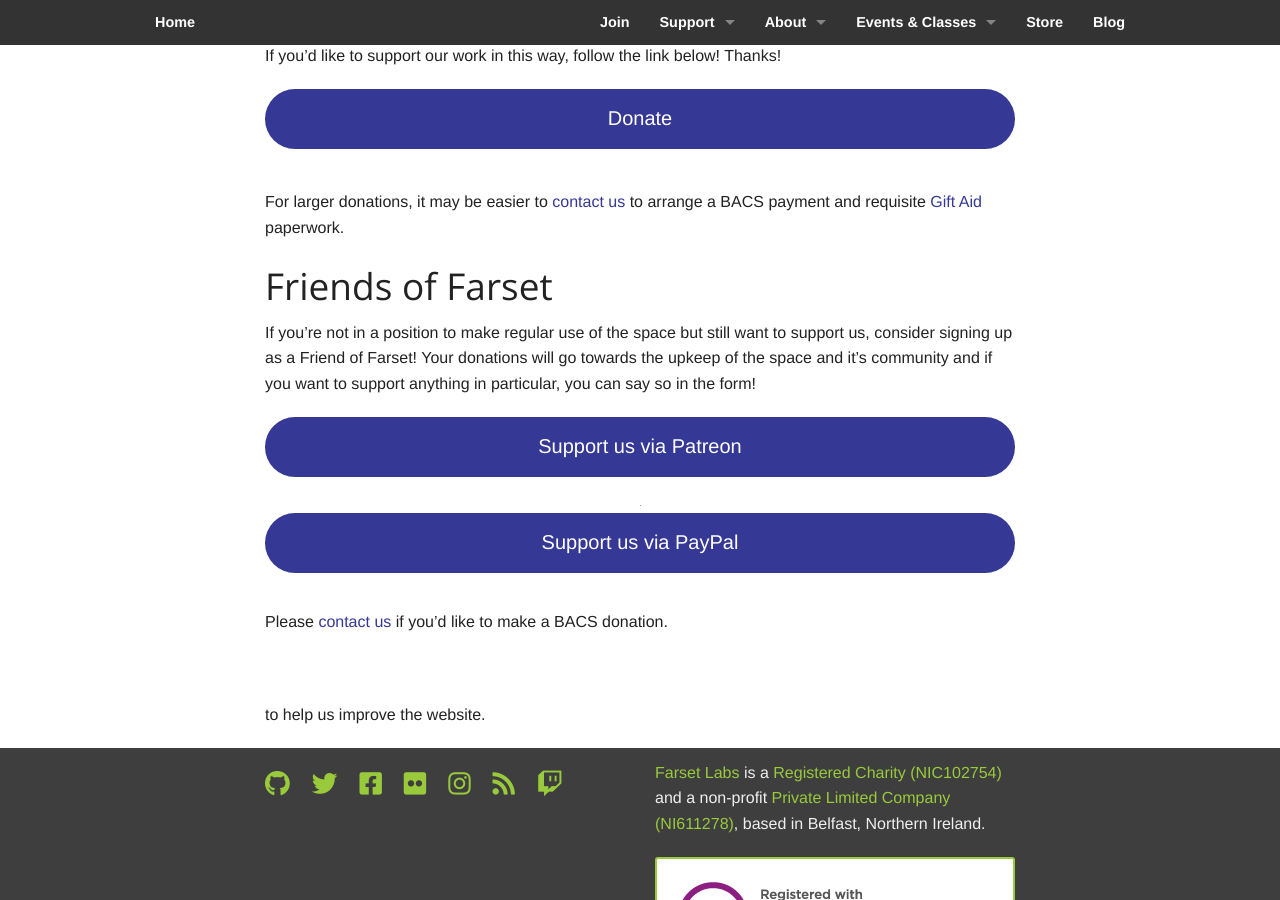
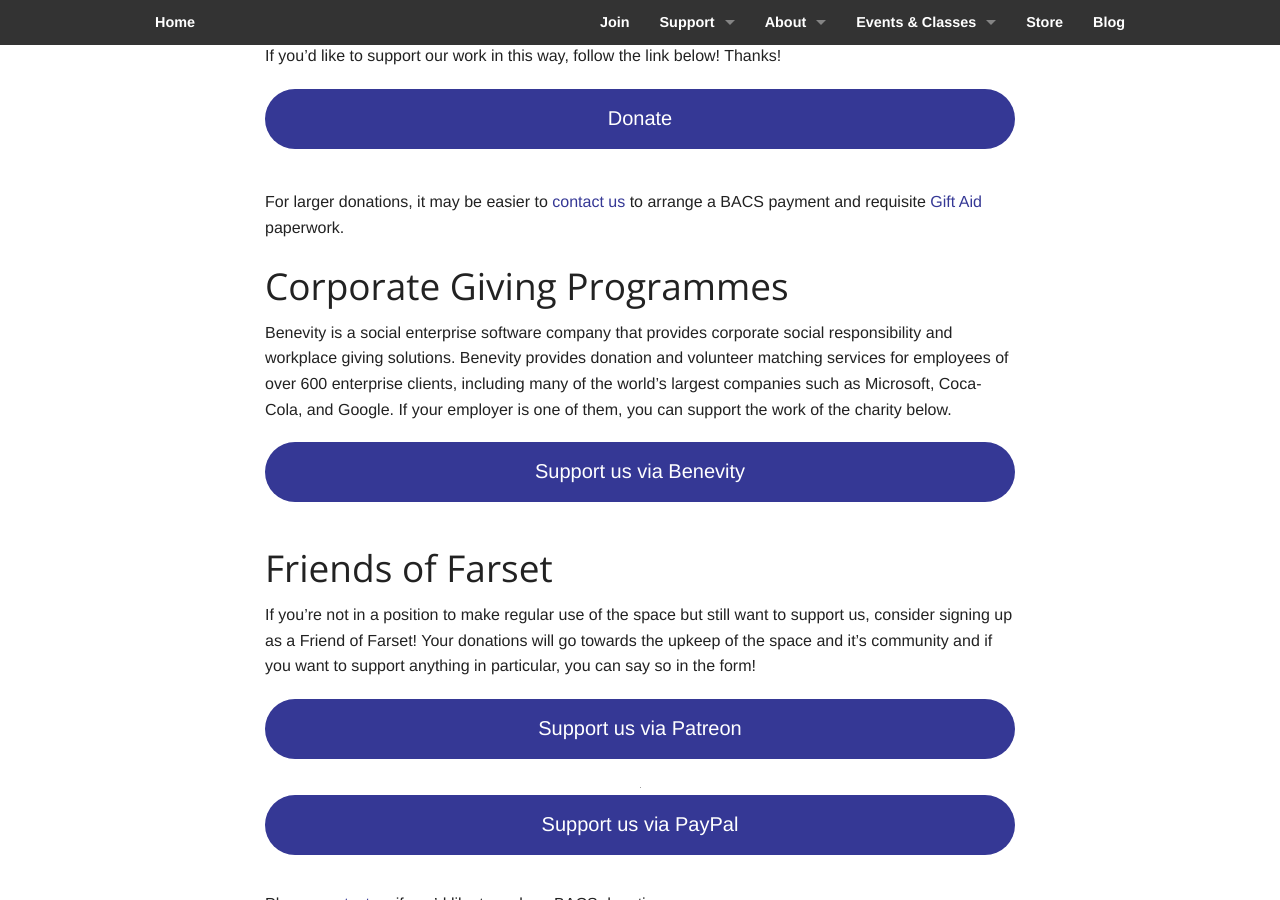
Before and after one commit to FarsetLabs/farsetlabs.github.io, a Jekyll site: the page built from support/index.md, in a window 1280 px wide and 900 px high, scrolled down 333 px. Built offline with Jekyll 4.4.1, drawn with Linux system fonts in a browser that asks for light colours; nearby versions of some CDN libraries.

Commit message:
Update Support Page to have Benevity Link
Not reviewed yet...

```diff
--- a/support/index.md
+++ b/support/index.md
@@ -19,6 +19,13 @@
 
 For larger donations, it may be easier to [contact us](mailto:donate@farsetlabs.org.uk) to arrange a BACS payment and requisite [Gift Aid](https://www.gov.uk/donating-to-charity/gift-aid) paperwork.
 
+## Corporate Giving Programmes
+
+Benevity is a social enterprise software company that provides corporate social responsibility and workplace giving solutions. Benevity provides donation and volunteer matching services for employees of over 600 enterprise clients, including many of the world's largest companies such as Microsoft, Coca-Cola, and Google. If your employer is one of them, you can support the work of the charity below.
+
+<a class="large button round expand" type="button" href="https://causes.benevity.org/causes/826-NI_102754">Support us via Benevity</a>
+
+
 ## Friends of Farset
 
 If you're not in a position to make regular use of the space but still want to support us, consider signing up as a Friend of Farset! Your donations will go towards the upkeep of the space and it's community and if you want to support anything in particular, you can say so in the form!
```
